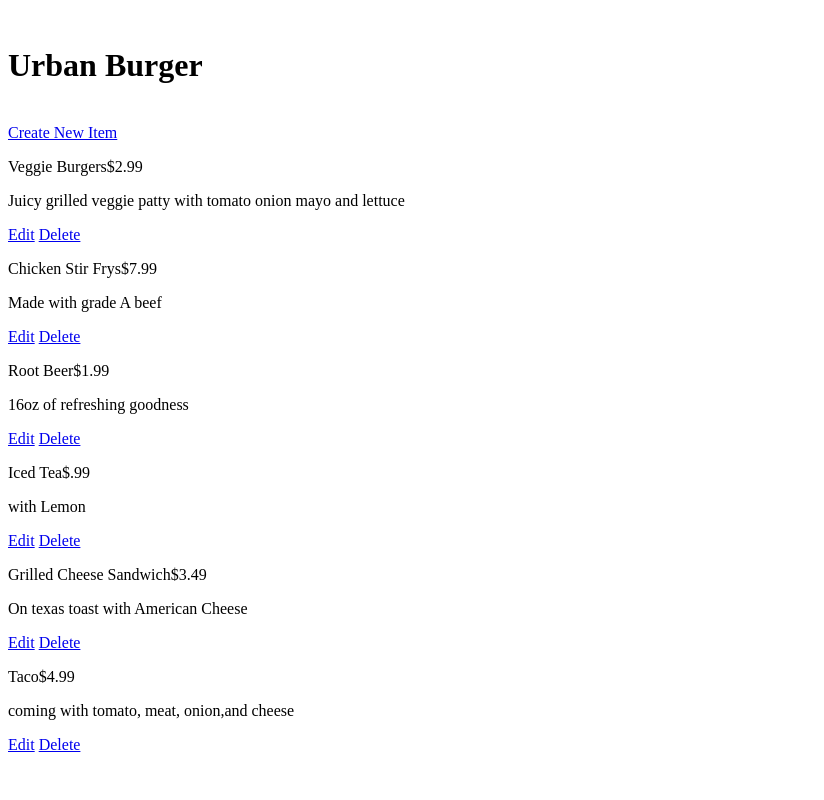
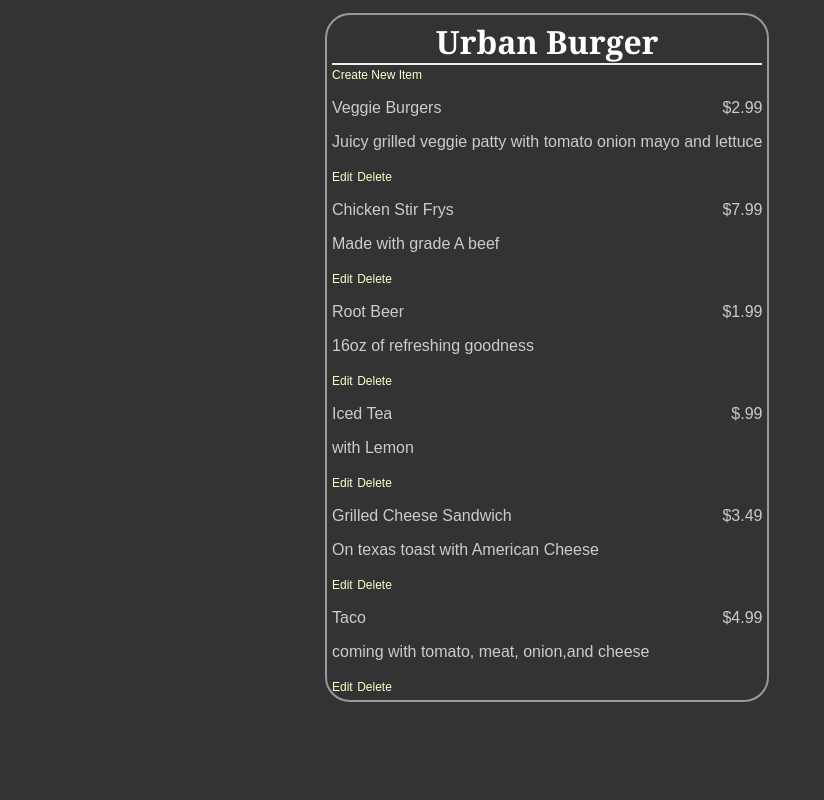
Before and after one commit to divinscroup/FullStack, a Flask app: page /restaurants/1/ in a window 1280 px wide. Shown: the whole page, without its empty margins (0-824 px from the left). Run offline with Flask 2, Linux system fonts and the light colour scheme.

Commit message:
updating files

```diff
--- a/vagrant/server.py
+++ b/vagrant/server.py
@@ -13,7 +13,8 @@ session = DBSession()
 
 @app.route('/')
 def home():
-    return '<h2>Welcome Back !</h2>'
+    list = session.query(Restaurant).all()
+    return render_template('restlist.html', list=list)
 
 
 @app.route('/restaurants/<int:restaurant_id>/')
--- /dev/null
+++ b/vagrant/static/styles.css
@@ -0,0 +1,76 @@
+body {
+    font-family: sans-serif;
+    background-color: #333333
+}
+
+h1,
+h2,
+h3,
+h4 {
+    color: #ffffff;
+}
+
+h1,
+h2 {
+    font-family: 'georgia', serif;
+    margin: 0;
+}
+
+h1 {
+    border-bottom: 2px solid #eee;
+}
+
+h2 {
+    font-size: 1.2em;
+}
+
+p,
+dd,
+dt {
+    color: #cccccc;
+}
+
+a {
+    text-decoration: none;
+    color: #ffffcc;
+    font-size: .75em;
+}
+
+.pane {
+    position: absolute;
+    left: 25%;
+    border: 2px solid;
+    border-radius: 25px;
+    padding: 5px;
+    margin: 5px;
+    border-color: #999999;
+    background-color: #333333
+}
+
+.header {
+    left: 50%;
+    text-align: center;
+}
+
+.name {
+    width: 50%;
+    display: inline-block;
+    float: left;
+}
+
+.description {}
+
+.price {
+    text-align: right;
+    width: 50%;
+    float: right;
+}
+
+.editdeletepane {}
+
+.flash {
+    background: #cee5f5;
+}
+.size {
+    font-size: 25px;
+}
--- a/vagrant/templates/menu.html
+++ b/vagrant/templates/menu.html
@@ -3,26 +3,44 @@
 <head>
     <meta charset="UTF-8">
     <title>Menu Items</title>
+    <link rel=stylesheet type=text/css href="{{ url_for('static', filename='styles.css') }}">
 </head>
-<br>
-<h1>{{restaurant.name}}</h1></br>
+
+<body>
+<div class = 'pane'>
+		<div class = 'header'>
+		<h1>{{ restaurant.name }}</h1>
+</div>
+
 <a href = "{{url_for('new_menu', restaurant_id = restaurant.id) }}">Create New Item</a>
 
 
 {% for i in items %}
 
-<div>
+<div class = 'nameAndPrice'>
+		<span class = 'name'>
+            <p>{{i.name}}</p></span>
 
-<p>{{i.name}}{{i.price}}</p>
+		<span class = 'price'>
 
-<p>{{i.description}}</p>
-<a href="{{ url_for('edit_menu', restaurant_id = restaurant.id, menu_id = i.id) }}">Edit</a>
-<a href="{{ url_for('deleteMenuItem', restaurant_id = restaurant.id, menu_id = i.id) }}">Delete</a>
+
+		<p>{{i.price}} </p>
+	</span>
+	</div>
+<div class = 'description'>
+    <p>{{i.description}}</p>
+</div>
+
+<div class = "editdeletepane">
+    <a href="{{ url_for('edit_menu', restaurant_id = restaurant.id, menu_id = i.id) }}">Edit</a>
+    <a href="{{ url_for('deleteMenuItem', restaurant_id = restaurant.id, menu_id = i.id) }}">Delete</a>
 
 
 </div>
 
 
 {% endfor %}
+</div>
+
 </body>
 </html>
```
Also changed, not shown: vagrant/templates/deletemenu.html (+7 -3 lines), vagrant/templates/editmenu.html (+11 -4 lines), vagrant/templates/newMenu.html (+5 -2 lines), vagrant/templates/restlist.html (added, +20 -0 lines), vagrant/restaurantmenu.db.
